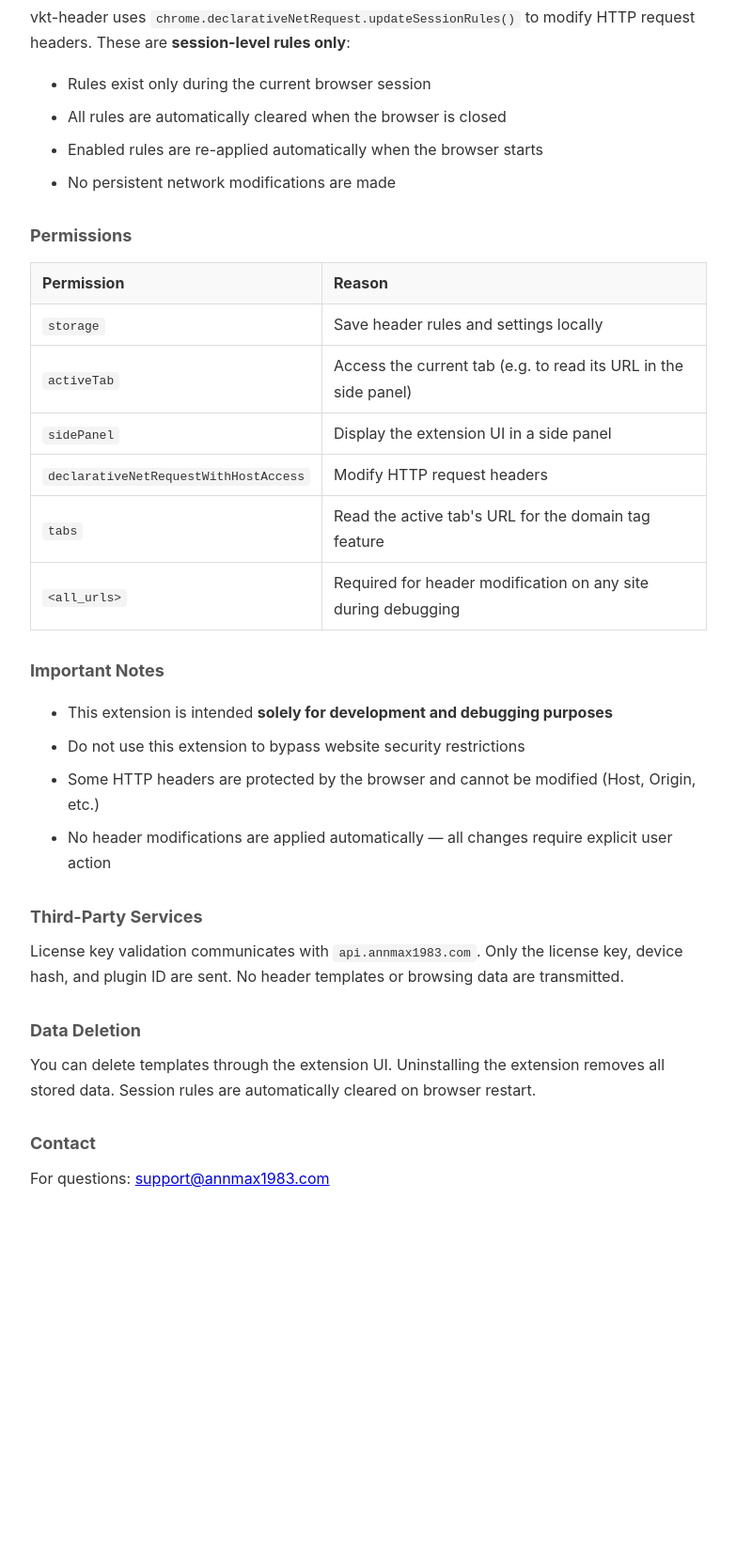
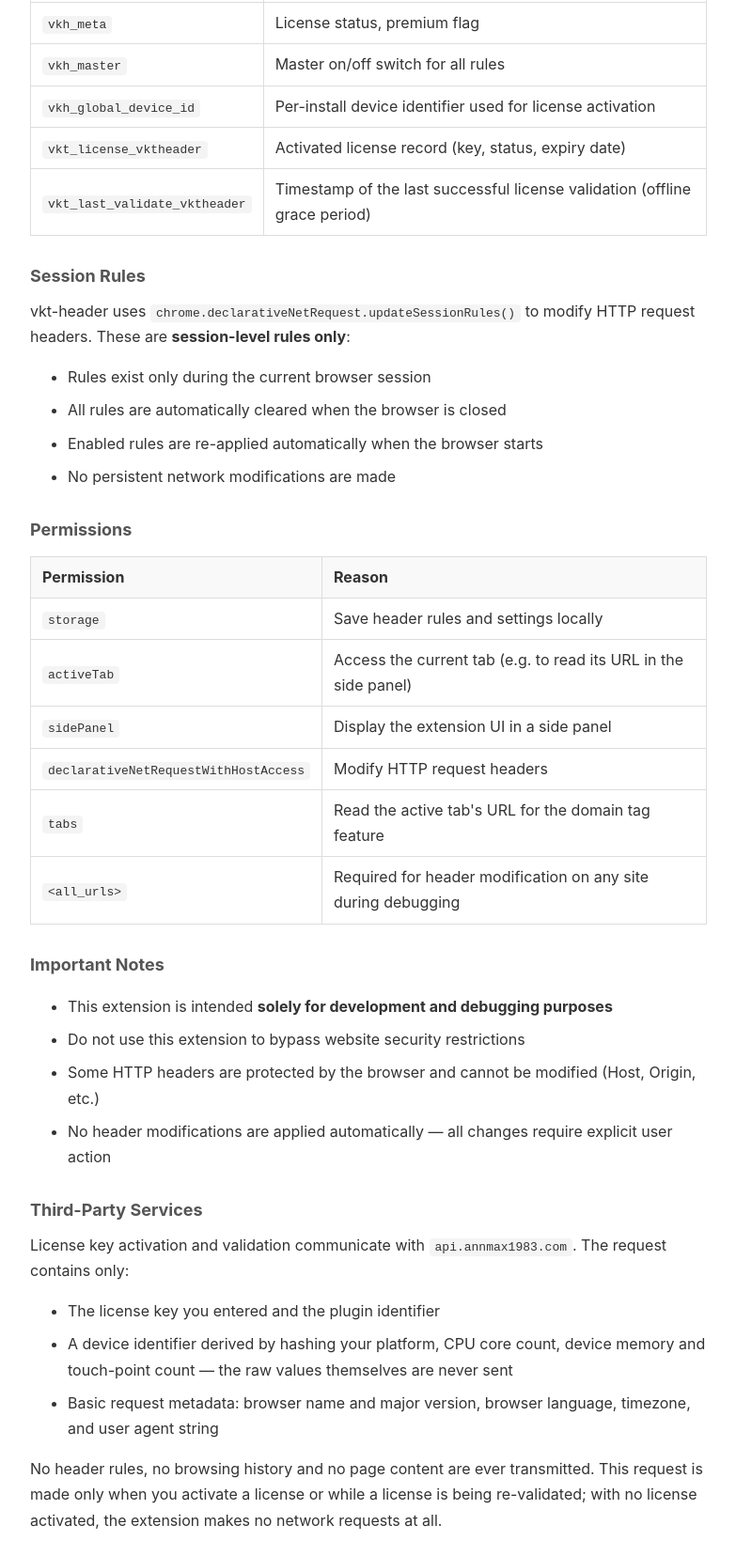
Before and after one commit to annmax1983/vkt-header, a plain HTML site: page privacy-policy.html in a window 1280 px wide. Shown: the part 804-2460 px from the top of the page at 94% size, without its empty margins (248-1031 px from the left). Before the commit the page ends 2112 px from the top, so only its background shows below. Drawn offline with Linux system fonts and the light colour scheme.

Commit message:
update privacy policy

```diff
--- a/privacy-policy.html
+++ b/privacy-policy.html
@@ -21,16 +21,16 @@
 <p class="date">Effective date: August 2026</p>
 
 <h2>Overview</h2>
-<p>vkt-header is a browser extension for HTTP header modification during development and testing. <strong>All configuration is stored locally in your browser using <code>chrome.storage.local</code>. No data is uploaded to any server.</strong></p>
+<p>vkt-header is a browser extension for HTTP header modification during development and testing. <strong>All configuration — header rules, settings and license state — is stored locally in your browser using <code>chrome.storage.local</code>.</strong> The only network request this extension ever makes is license key activation and validation against our own license server (see <em>Third-Party Services</em> below). Header rules, page content and browsing activity are never transmitted anywhere.</p>
 
 <h2>Data Collection</h2>
-<p>vkt-header does NOT collect, transmit, or share any user data. Specifically:</p>
+<p>vkt-header does NOT collect, transmit, or share any user data, with the single exception of license activation/validation described below. Specifically:</p>
 <ul>
   <li>❌ No browsing history is collected</li>
   <li>❌ No network request data is recorded</li>
   <li>❌ No analytics or telemetry</li>
   <li>❌ No cookies are read or written</li>
-  <li>❌ No data is sent to any server</li>
+  <li>❌ No header rules, page content or browsing data are sent to any server</li>
 </ul>
 
 <h2>Data Storage</h2>
@@ -38,6 +38,10 @@
   <tr><th>Storage Key</th><th>Content</th></tr>
   <tr><td><code>vkh_templates</code></td><td>Header rules (name, domain binding, header rules)</td></tr>
   <tr><td><code>vkh_meta</code></td><td>License status, premium flag</td></tr>
+  <tr><td><code>vkh_master</code></td><td>Master on/off switch for all rules</td></tr>
+  <tr><td><code>vkh_global_device_id</code></td><td>Per-install device identifier used for license activation</td></tr>
+  <tr><td><code>vkt_license_vktheader</code></td><td>Activated license record (key, status, expiry date)</td></tr>
+  <tr><td><code>vkt_last_validate_vktheader</code></td><td>Timestamp of the last successful license validation (offline grace period)</td></tr>
 </table>
 
 <h2>Session Rules</h2>
@@ -69,7 +73,13 @@
 </ul>
 
 <h2>Third-Party Services</h2>
-<p>License key validation communicates with <code>api.annmax1983.com</code>. Only the license key, device hash, and plugin ID are sent. No header templates or browsing data are transmitted.</p>
+<p>License key activation and validation communicate with <code>api.annmax1983.com</code>. The request contains only:</p>
+<ul>
+  <li>The license key you entered and the plugin identifier</li>
+  <li>A device identifier derived by hashing your platform, CPU core count, device memory and touch-point count — the raw values themselves are never sent</li>
+  <li>Basic request metadata: browser name and major version, browser language, timezone, and user agent string</li>
+</ul>
+<p>No header rules, no browsing history and no page content are ever transmitted. This request is made only when you activate a license or while a license is being re-validated; with no license activated, the extension makes no network requests at all.</p>
 
 <h2>Data Deletion</h2>
 <p>You can delete templates through the extension UI. Uninstalling the extension removes all stored data. Session rules are automatically cleared on browser restart.</p>
```
